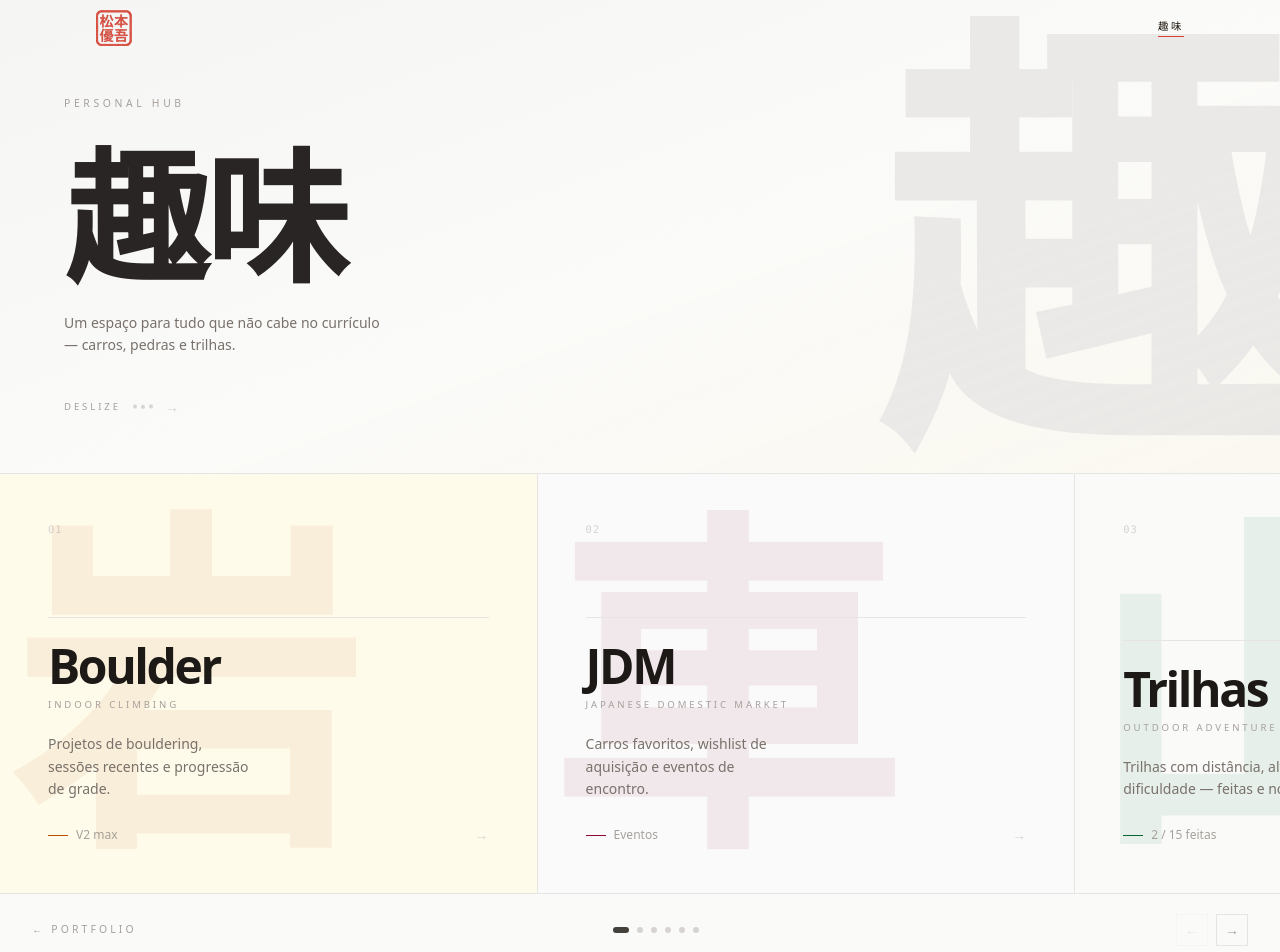
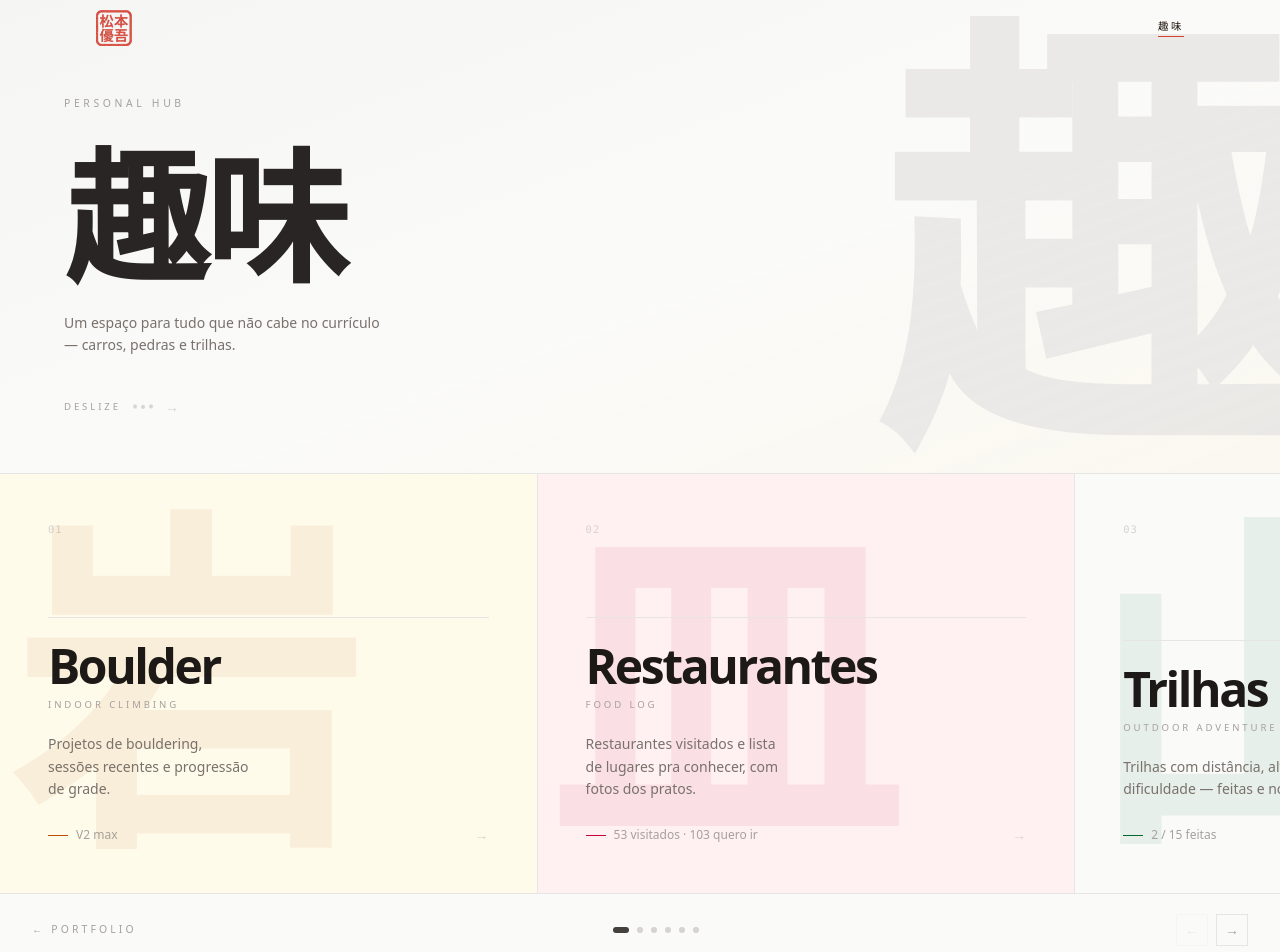
Before and after one commit to PedroMatumoto/PedroMatumoto.github.io, a Next.js app: page /hobbies in a window 1280 px wide. Shown: the top 952 px of the page. Built offline with nearby package versions, Linux system fonts and the light colour scheme.

Commit message:
feat: reorganiza páginas e adiciona restaurantes

```diff
--- a/src/app/hobbies/page.tsx
+++ b/src/app/hobbies/page.tsx
@@ -28,17 +28,19 @@ const hobbies = [
     stat: "V2 max",
   },
   {
-    slug: "jdm",
-    kanji: "車",
+    slug: "restaurantes",
+    kanji: "皿",
     index: "02",
-    label: "JDM",
-    sublabel: "Japanese Domestic Market",
-    description: "Carros favoritos, wishlist de aquisição e eventos de encontro.",
-    bg: "bg-zinc-50",
-    hoverBg: "hover:bg-zinc-100/50",
-    kanjiColor: "text-rose-900",
-    accentBar: "bg-rose-900",
-    stat: "Eventos",
+    label: "Restaurantes",
+    sublabel: "Food Log",
+    description: "Restaurantes visitados e lista de lugares pra conhecer, com fotos dos pratos.",
+    bg: "bg-rose-50",
+    hoverBg: "hover:bg-rose-100/50",
+    kanjiColor: "text-rose-700",
+    accentBar: "bg-rose-700",
+    stat: visitedRestaurants > 0
+      ? `${visitedRestaurants} visitados · ${wantRestaurants} quero ir`
+      : `${wantRestaurants} na lista`,
   },
   {
     slug: "trilhas",
@@ -80,19 +82,17 @@ const hobbies = [
     stat: `${visitedTrips} países visitados`,
   },
   {
-    slug: "restaurantes",
-    kanji: "皿",
+    slug: "jdm",
+    kanji: "車",
     index: "06",
-    label: "Restaurantes",
-    sublabel: "Food Log",
-    description: "Restaurantes visitados e lista de lugares pra conhecer, com fotos dos pratos.",
-    bg: "bg-rose-50",
-    hoverBg: "hover:bg-rose-100/50",
-    kanjiColor: "text-rose-700",
-    accentBar: "bg-rose-700",
-    stat: visitedRestaurants > 0
-      ? `${visitedRestaurants} visitados · ${wantRestaurants} quero ir`
-      : `${wantRestaurants} na lista`,
+    label: "JDM",
+    sublabel: "Japanese Domestic Market",
+    description: "Carros favoritos, wishlist de aquisição e eventos de encontro.",
+    bg: "bg-zinc-50",
+    hoverBg: "hover:bg-zinc-100/50",
+    kanjiColor: "text-rose-900",
+    accentBar: "bg-rose-900",
+    stat: "Eventos",
   },
 ] as const;
 
--- a/src/data/hobbies.ts
+++ b/src/data/hobbies.ts
@@ -2001,4 +2001,37 @@ export const restaurantesData: Restaurant[] = [
         rating: 0,
         highlight: ""
     },
+    {
+        slug: "shawarmaria-asmar",
+        name: "Shawarmaria Asmar's",
+        location: "Mooca, São Paulo, SP",
+        cuisine: ["Árabe"],
+        status: "visited",
+        rating: 5,
+        dishes: [
+            {
+            name: "Shawarma de carne",
+            notes: "Shawarma de carne é simplesmente incrível. A carne é suculenta, cortada bem fina, bem temperada e tem um sabor defumado delicioso. O pão sírio é macio e fresco. Os acompanhamentos, como o molho de tahine e os vegetais frescos, adicionam um toque de frescor e equilíbrio ao prato."
+            },
+        ],
+        highlight: ""
+    },
+    {
+        slug: "santokki",
+        name: "Santokki",
+        location: "Alto de Pinheiros, São Paulo, SP",
+        cuisine: ["Japonesa"],
+        status: "want",
+        rating: 0,
+        highlight: ""
+    },
+    {
+        slug: "kuromoon",
+        name: "Kuromoon",
+        location: "Paraíso, São Paulo, SP",
+        cuisine: ["Japonesa"],
+        status: "want",
+        rating: 0,
+        highlight: ""
+    },
 ];
```
